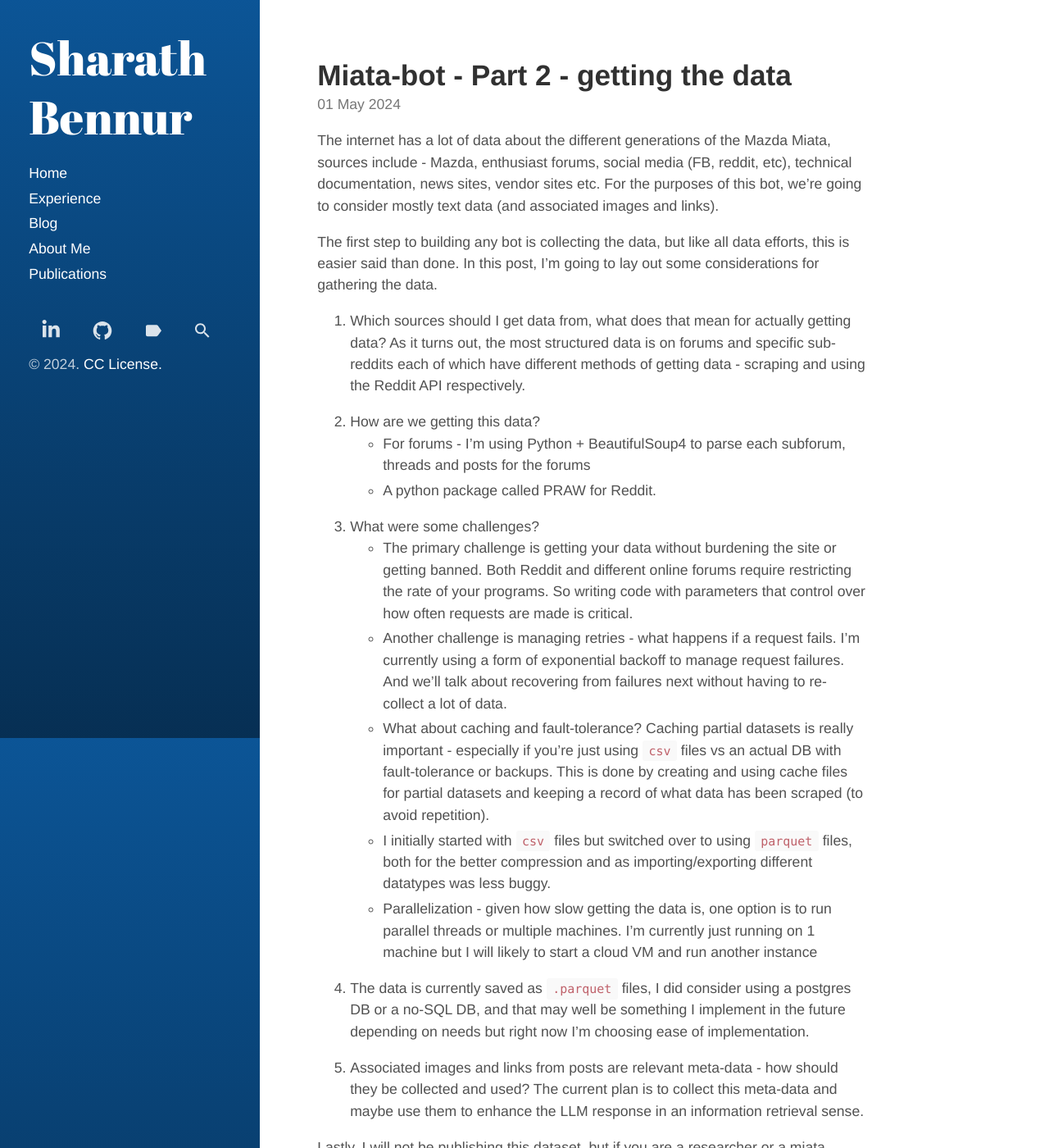
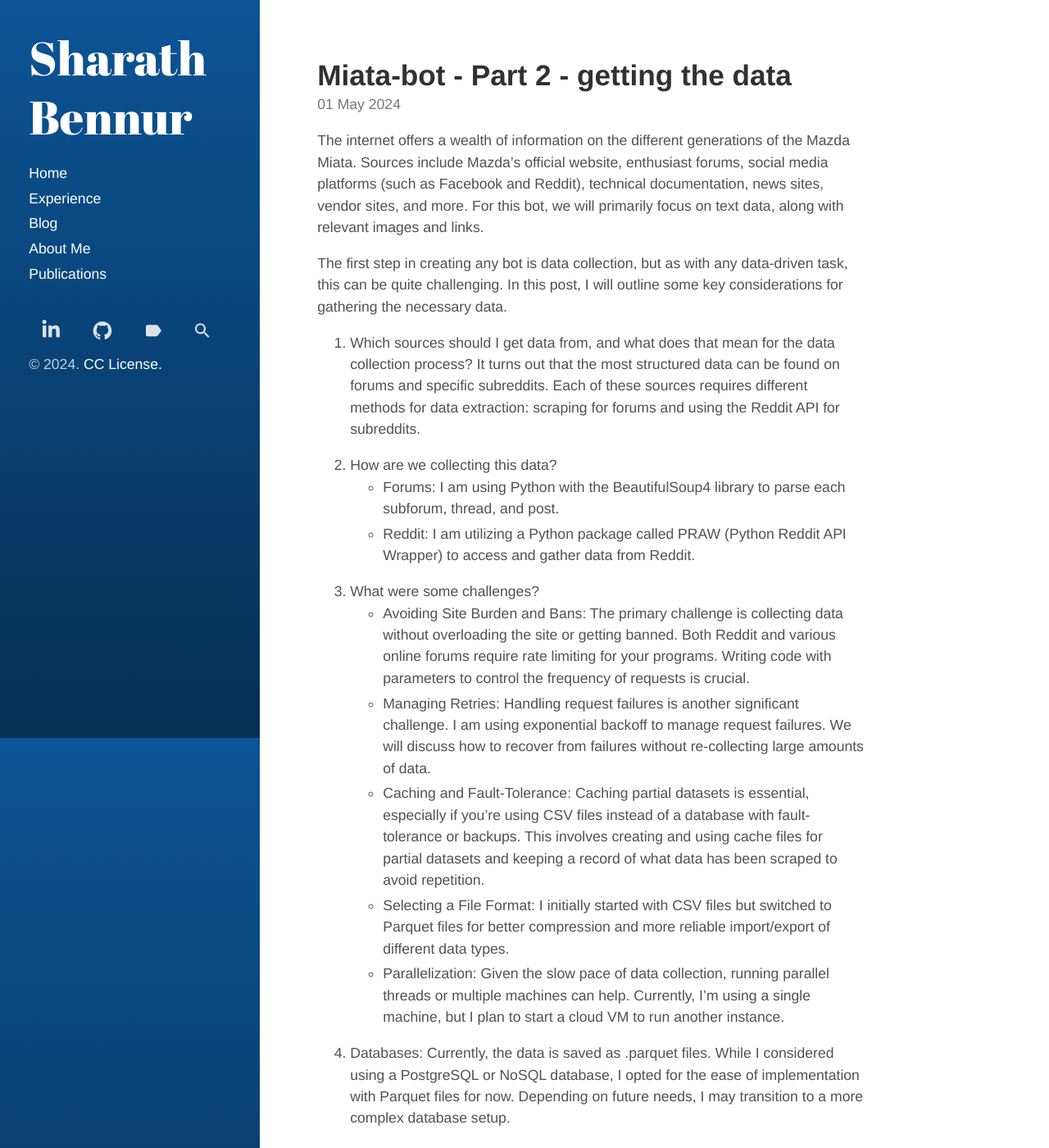
Before and after one commit to sharathbennur/sharathbennur.github.io, a Jekyll site: the page built from _posts/2024-05-01-the-miata-bot-part2.md, in a window 1280 px wide and 1400 px high. Shown: the whole window at 82% size. Built offline with Jekyll 4.4.1, drawn with Linux system fonts in a browser that asks for light colours; some of the changed text lies outside the part shown.

Commit message:
Updated copy

```diff
--- a/_posts/2024-05-01-the-miata-bot-part1.md
+++ b/_posts/2024-05-01-the-miata-bot-part1.md
@@ -12,9 +12,11 @@ last_modified_at: 2024-05-05T15:00:00-05:00
 published: true
 ---
 
-[Teaching at Wharton](/assets/md/wharton-course) has been a lot of fun, and I get to cover a lot of the advances in NLP. However, teaching vs building an application are completely different things, and I've been thinking about an NLP / LLM based project that allows me to explore the utility of the techniques I teach - which brings me to the Miata-bot. At least thats what I'm calling my Miata chatbot that I hope to build over the next few months.
+[Teaching at Wharton](/assets/md/wharton-course) has been incredibly rewarding, especially covering the latest advances in NLP. However, teaching and building an application are vastly different experiences. This contrast inspired me to embark on an NLP/LLM-based project that lets me explore the practical applications of the techniques I teach. Enter the Miata-bot—my Miata chatbot project, which I aim to develop over the next few months.
 
-Why a Miata-bot, because I own a 2019 Miata (Miata is always the answer :)
+Why a Miata-bot?
+
+I own a 2019 Miata, and as the saying goes, "Miata is always the answer" :)
 
 <p>
     <img style="padding: 25px;" src="/assets/img/miata-bot-1.png" width="512" height="384">
@@ -22,14 +24,18 @@ Why a Miata-bot, because I own a 2019 Miata (Miata is always the answer :)
 
 <!--more-->
 
-So what's the plan? Informally, and this plan is likely to change along the way - the plan is to:
+While the plan is likely to evolve, here is the current outline:
 
-- Collect / scrape text data about Miatas and the conversation people have about Miatas. Luckily for me, there are many active Miata communities online - so hopefully they are good sources of textual data for the next steps.
-- Once all the data is in one place, the plan is to use the current LLM techniques (fine-tuning, RAG, etc.) to implement a Miata-bot that can hopefully answer common and not so common questions about Miatas as well
-- This will also require generating question-answer pairs in order to evaluate the quality of the generated text, maybe some red teaming as well
-- This project is also a good way for me to explore how the current ecosystem of packages such as LangChain, HuggingFace, Ray etc can be leveraged to build and deploy specialized LLMs.
-- Lastly, I am very curious about quanitizing my miata-bot and evaluating a quantized bot at the end 🤞🏼.
+- Data Collection: Scrape and gather text data about Miatas from online conversations and forums. Fortunately, there are many active Miata communities that can provide valuable data.
 
-I'm also sharing the code for this project across multiple miata.bot. I'm currently collecting the data from the largest Miata forum - code is at this [github repo](https://github.com/sharathbennur/miata.bot.data).
+- Building an LLM Application: Use the collected data to fine-tune a language model, implementing techniques like fine-tuning and retrieval-augmented generation (RAG) to create a Miata-bot that can answer both common and uncommon questions about Miatas.
 
-I will not be publishing some of this work, but if you are a researcher or a miata enthusiast who wants to collaborate / help and have a tech / AI-ML background, feel free to reach out.
+- Evaluation: Generate question-answer pairs to evaluate the quality of the bot's responses. This may involve some red teaming to test the robustness of the bot.
+
+- Tool Exploration: This project also serves as a way to explore the current ecosystem of packages such as LangChain, Hugging Face, Ray, etc., to build and deploy specialized LLMs.
+
+- Quantization: I am curious about quantizing the Miata-bot and evaluating its performance as a quantized model.
+
+I am sharing the code for this project, which is available on [GitHub](https://github.com/sharathbennur/miata.bot.data). Currently, I am collecting data from the largest Miata forum.
+
+While I don't plan to publish all aspects of this work, I welcome collaboration. If you are a researcher or Miata enthusiast with a tech or AI/ML background and would like to contribute, please feel free to reach out.
--- a/_posts/2024-05-01-the-miata-bot-part2.md
+++ b/_posts/2024-05-01-the-miata-bot-part2.md
@@ -13,33 +13,35 @@ last_modified_at: 2024-05-22T15:00:00-05:00
 published: True
 ---
 
-The internet has a lot of data about the different generations of the Mazda Miata, sources include - Mazda, enthusiast forums, social media (FB, reddit, etc), technical documentation, news sites, vendor sites etc. For the purposes of this bot, we're going to consider mostly text data (and associated images and links).
+The internet offers a wealth of information on the different generations of the Mazda Miata. Sources include Mazda's official website, enthusiast forums, social media platforms (such as Facebook and Reddit), technical documentation, news sites, vendor sites, and more. For this bot, we will primarily focus on text data, along with relevant images and links.
 
-The first step to building any bot is collecting the data, but like all data efforts, this is easier said than done. In this post, I'm going to lay out some considerations for gathering the data.
+The first step in creating any bot is data collection, but as with any data-driven task, this can be quite challenging. In this post, I will outline some key considerations for gathering the necessary data.
 
 <!--more-->
 
-1. Which sources should I get data from, what does that mean for actually getting data? As it turns out, the most structured data is on forums and specific sub-reddits each of which have different methods of getting data - scraping and using the Reddit API respectively.
+1. Which sources should I get data from, and what does that mean for the data collection process? It turns out that the most structured data can be found on forums and specific subreddits. Each of these sources requires different methods for data extraction: scraping for forums and using the Reddit API for subreddits.
 
-2. How are we getting this data?
-  - For forums - I'm using Python + BeautifulSoup4 to parse each subforum, threads and posts for the forums
-  - A python package called PRAW for Reddit.
+2. How are we collecting this data?
+- Forums: I am using Python with the BeautifulSoup4 library to parse each subforum, thread, and post.
+- Reddit: I am utilizing a Python package called PRAW (Python Reddit API Wrapper) to access and gather data from Reddit.
 
 3. What were some challenges?
-- The primary challenge is getting your data without burdening the site or getting banned. Both Reddit and different online forums require restricting the rate of your programs. So writing code with parameters that control over how often requests are made is critical.
-- Another challenge is managing retries - what happens if a request fails. I'm currently using a form of exponential backoff to manage request failures. And we'll talk about recovering from failures next without having to re-collect a lot of data.
-- What about caching and fault-tolerance? Caching partial datasets is really important - especially if you're just using `csv` files vs an actual DB with fault-tolerance or backups. This is done by creating and using cache files for partial datasets and keeping a record of what data has been scraped (to avoid repetition).
-- I initially started with `csv` files but switched over to using `parquet` files, both for the better compression and as importing/exporting different datatypes was less buggy.
-- Parallelization - given how slow getting the data is, one option is to run parallel threads or multiple machines. I'm currently just running on 1 machine but I will likely to start a cloud VM and run another instance
+- Avoiding Site Burden and Bans: The primary challenge is collecting data without overloading the site or getting banned. Both Reddit and various online forums require rate limiting for your programs. Writing code with parameters to control the frequency of requests is crucial.
+- Managing Retries: Handling request failures is another significant challenge. I am using exponential backoff to manage request failures. We will discuss how to recover from failures without re-collecting large amounts of data.
+- Caching and Fault-Tolerance: Caching partial datasets is essential, especially if you're using CSV files instead of a database with fault-tolerance or backups. This involves creating and using cache files for partial datasets and keeping a record of what data has been scraped to avoid repetition.
+- Selecting a File Format: I initially started with CSV files but switched to Parquet files for better compression and more reliable import/export of different data types.
+- Parallelization: Given the slow pace of data collection, running parallel threads or multiple machines can help. Currently, I'm using a single machine, but I plan to start a cloud VM to run another instance.
 
-4. The data is currently saved as `.parquet` files, I did consider using a postgres DB or a no-SQL DB, and that may well be something I implement in the future depending on needs but right now I'm choosing ease of implementation.
+4. Databases: Currently, the data is saved as .parquet files. While I considered using a PostgreSQL or NoSQL database, I opted for the ease of implementation with Parquet files for now. Depending on future needs, I may transition to a more complex database setup.
 
-5. Associated images and links from posts are relevant meta-data - how should they be collected and used? The current plan is to collect this meta-data and maybe use them to enhance the LLM response in an information retrieval sense.
+5. Meta-data: Associated images and links from posts are relevant meta-data. The plan is to collect this meta-data and potentially use it to enhance the LLM response for information retrieval purposes.
 
-Lastly, I will not be publishing this dataset, but if you are a researcher or a miata enthusiast who wants to collaborate / help and have a tech / AI-ML background, feel free to reach out.
+### Collaboration Invitation
 
-**Current Status**: Done scraping part of my dataset from one of the forums
+Although I do not plan to publish this dataset, I welcome collaboration from researchers or Miata enthusiasts with a tech or AI/ML background. If you're interested in contributing, feel free to reach out.
+
+**Current Status**: Completed scraping part of the dataset from one forum for the ND generation of Miatas. This dataset should provide enough information to begin prototyping and testing the next steps.
 **Next Steps**:
-- Convert the data into a form that can be used for fine-tuning and RAG
-- Write code for fine-tuning code and testing.
-- Get data from the the rest of the forum, reddit after that..
+1. Convert the data into a format suitable for fine-tuning and retrieval-augmented generation (RAG).
+2. Write and test the fine-tuning code.
+3. Continue data collection from the rest of the forum and Reddit.
```
Also changed, not shown: _posts/2024-05-01-the-miata-bot-part3.md (added, +40 -0 lines), _posts/2024-05-01-the-miata-bot-part4.md (added, +29 -0 lines).
